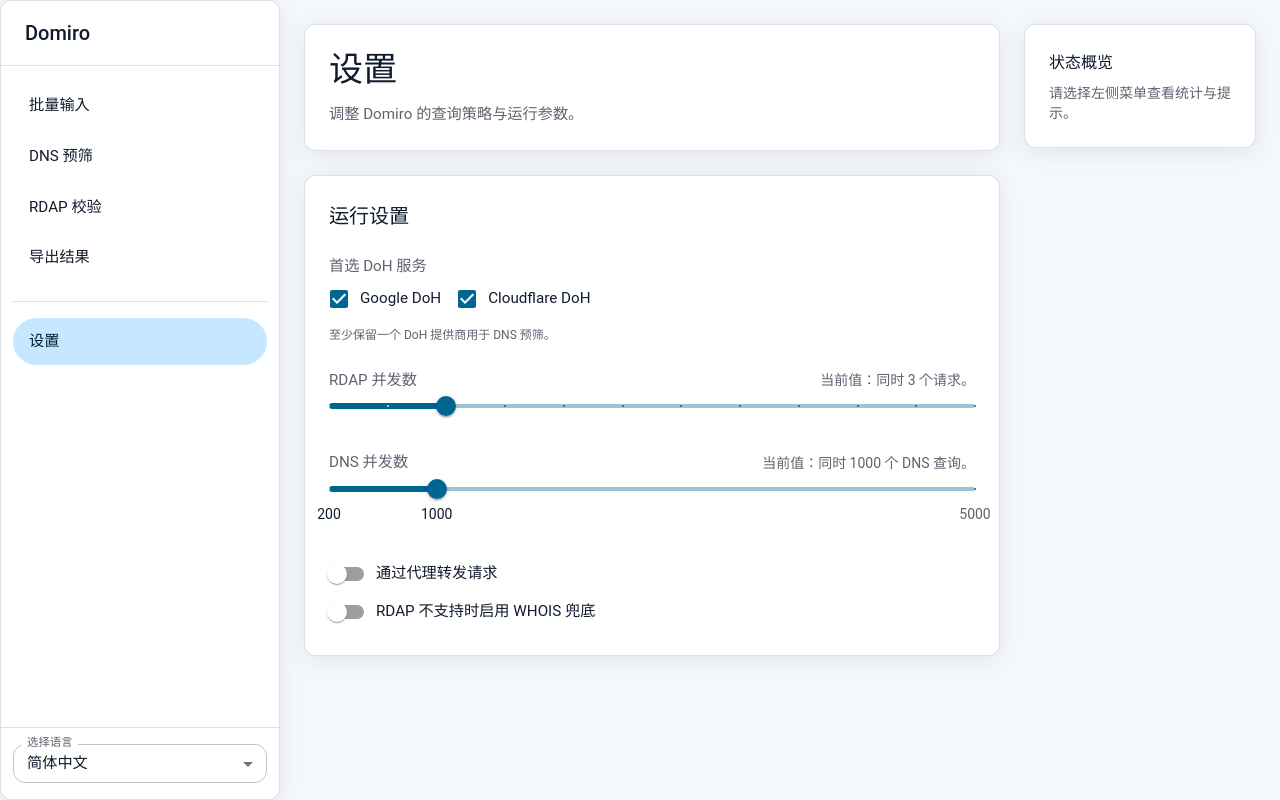
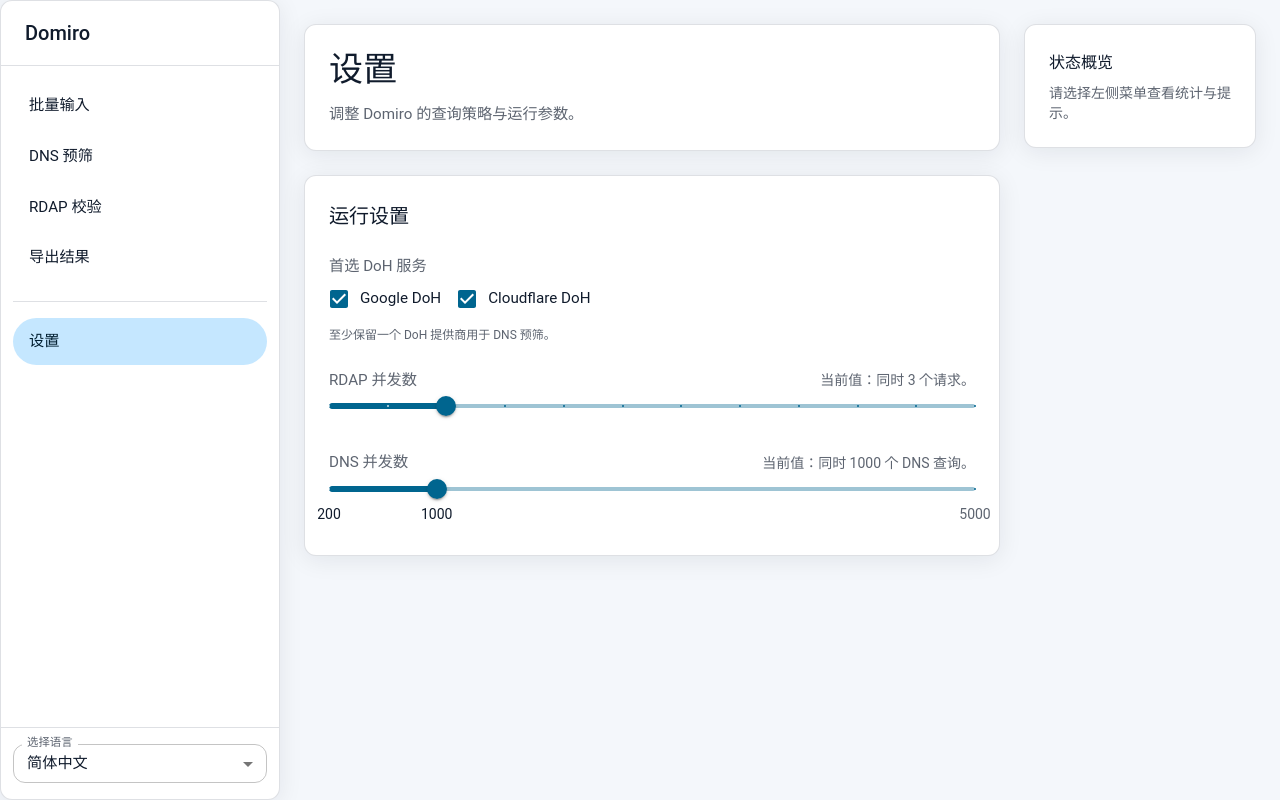
Before and after one commit to domiro-org/web, a React (Vite) app: page /settings in a window 1280 px wide. Built offline with nearby package versions, Linux system fonts and the light colour scheme.

Commit message:
Remove proxy routing and WHOIS fallback options

```diff
--- a/src/locales/en-US/common.json
+++ b/src/locales/en-US/common.json
@@ -171,15 +171,10 @@
   "page.export.settings.rdapHelper": "Current value: {{value}} request(s) at a time.",
   "page.export.settings.dnsConcurrency": "DNS concurrency",
   "page.export.settings.dnsHelper": "Current value: {{value}} DNS lookups in parallel.",
-  "page.export.settings.proxy": "Route requests through proxy",
-  "page.export.settings.whois": "Enable WHOIS fallback when RDAP is unsupported",
   "page.export.sidebar.title": "Session overview",
   "page.export.sidebar.savedAt": "Last saved",
   "page.export.sidebar.totalDns": "DNS rows",
   "page.export.sidebar.providers": "DoH providers",
-  "page.export.sidebar.proxy": "Proxy",
-  "page.export.sidebar.enabled": "Enabled",
-  "page.export.sidebar.disabled": "Disabled",
   "page.export.sidebar.hintTitle": "Tips",
   "page.export.sidebar.hintBody": "Exported JSON contains every detail without redaction. Store it securely if domains are sensitive.",
   "page.export.snackbar.noDns": "Run DNS pre-check before exporting.",
--- a/src/locales/zh-Hans/common.json
+++ b/src/locales/zh-Hans/common.json
@@ -171,15 +171,10 @@
   "page.export.settings.rdapHelper": "当前值：同时 {{value}} 个请求。",
   "page.export.settings.dnsConcurrency": "DNS 并发数",
   "page.export.settings.dnsHelper": "当前值：同时 {{value}} 个 DNS 查询。",
-  "page.export.settings.proxy": "通过代理转发请求",
-  "page.export.settings.whois": "RDAP 不支持时启用 WHOIS 兜底",
   "page.export.sidebar.title": "会话概览",
   "page.export.sidebar.savedAt": "上次保存",
   "page.export.sidebar.totalDns": "DNS 行数",
   "page.export.sidebar.providers": "DoH 提供商",
-  "page.export.sidebar.proxy": "代理",
-  "page.export.sidebar.enabled": "已启用",
-  "page.export.sidebar.disabled": "未启用",
   "page.export.sidebar.hintTitle": "提示",
   "page.export.sidebar.hintBody": "导出的 JSON 包含全部细节，如域名敏感请妥善存储。",
   "page.export.snackbar.noDns": "请先执行 DNS 预筛。",
--- a/src/pages/ExportPage.tsx
+++ b/src/pages/ExportPage.tsx
@@ -162,14 +162,6 @@ export default function ExportPage() {
             <SidebarStat label={t("page.export.sidebar.savedAt")} value={lastSavedLabel} />
             <SidebarStat label={t("page.export.sidebar.totalDns")} value={dns.rows.length} />
             <SidebarStat label={t("page.export.sidebar.providers")} value={providerLabel} />
-            <SidebarStat
-              label={t("page.export.sidebar.proxy")}
-              value={
-                settings.useProxy
-                  ? t("page.export.sidebar.enabled")
-                  : t("page.export.sidebar.disabled")
-              }
-            />
           </Stack>
         </Paper>
         <Paper elevation={1} sx={{ p: 3 }}>
@@ -182,7 +174,7 @@ export default function ExportPage() {
         </Paper>
       </Stack>
     ),
-    [dns.rows.length, lastSavedLabel, providerLabel, settings.useProxy, t]
+    [dns.rows.length, lastSavedLabel, providerLabel, t]
   );
 
   useWideShellSidebar(sidebarContent);
--- a/src/pages/RdapPage.tsx
+++ b/src/pages/RdapPage.tsx
@@ -248,13 +248,9 @@ export default function RdapPage() {
               const baseRow = workingMap.get(candidate.id) ?? { ...candidate };
               try {
                 const rdapResult = await runRdapQueryWithRetry(candidate.ascii, {
-                  useProxy: settings.useProxy,
                   attempts: RDAP_RETRY_ATTEMPTS,
                   delayMs: RDAP_RETRY_DELAY_MS
                 });
-                if (rdapResult.unsupported && settings.enableWhoisFallback) {
-                  // TODO: integrate WHOIS fallback for unsupported TLDs
-                }
                 // 根据实际服务端拼接来源提示，便于排查不同 TLD 的 RDAP 服务
                 const dynamicSourceDetail = t("rdap.detail.source", {
                   source: rdapResult.serviceUrl
@@ -307,8 +303,6 @@ export default function RdapPage() {
       dispatch,
       enqueue,
       rows,
-      settings.enableWhoisFallback,
-      settings.useProxy,
       t
     ]
   );
--- a/src/pages/SettingsPage.tsx
+++ b/src/pages/SettingsPage.tsx
@@ -8,7 +8,6 @@ import FormLabel from "@mui/material/FormLabel";
 import Paper from "@mui/material/Paper";
 import Slider from "@mui/material/Slider";
 import Stack from "@mui/material/Stack";
-import Switch from "@mui/material/Switch";
 import Typography from "@mui/material/Typography";
 import type { ChangeEvent } from "react";
 import { useCallback, useMemo, useState } from "react";
@@ -19,7 +18,7 @@ import { useAppDispatch, useAppState } from "../shared/hooks/useAppState";
 import type { DohProviderId } from "../shared/types";
 
 //
-// 设置页：承载运行参数（DoH、RDAP 并发、代理与 WHOIS 兜底）
+// 设置页：承载运行参数（DoH 与 DNS/RDAP 并发）
 // 该内容从“导出结果”页面迁移至此，便于信息架构更清晰。
 //
 
@@ -74,22 +73,6 @@ export default function SettingsPage() {
     (_event: Event, value: number | number[]) => {
       const nextValue = Array.isArray(value) ? value[0] : value;
       dispatch({ type: "settings/update", payload: { dnsConcurrency: nextValue } });
-    },
-    [dispatch]
-  );
-
-  // 代理开关
-  const handleProxyToggle = useCallback(
-    (_event: ChangeEvent<HTMLInputElement>, checked: boolean) => {
-      dispatch({ type: "settings/update", payload: { useProxy: checked } });
-    },
-    [dispatch]
-  );
-
-  // WHOIS 兜底开关
-  const handleWhoisToggle = useCallback(
-    (_event: ChangeEvent<HTMLInputElement>, checked: boolean) => {
-      dispatch({ type: "settings/update", payload: { enableWhoisFallback: checked } });
     },
     [dispatch]
   );
@@ -192,17 +175,6 @@ export default function SettingsPage() {
           />
         </Box>
 
-        <FormGroup>
-          <FormControlLabel
-            control={<Switch checked={settings.useProxy} onChange={handleProxyToggle} />}
-            label={t("page.export.settings.proxy")}
-          />
-          <FormControlLabel
-            control={<Switch checked={settings.enableWhoisFallback} onChange={handleWhoisToggle} />}
-            label={t("page.export.settings.whois")}
-          />
-        </FormGroup>
-
       </Paper>
     </>
   );
--- a/src/shared/hooks/useAppState.tsx
+++ b/src/shared/hooks/useAppState.tsx
@@ -22,9 +22,7 @@ import {
 const defaultSettings: AppSettings = {
   rdapConcurrency: 3,
   dnsConcurrency: 1000,
-  dohProviders: ["google", "cloudflare"],
-  useProxy: false,
-  enableWhoisFallback: false
+  dohProviders: ["google", "cloudflare"]
 };
 
 const defaultState: AppState = {
@@ -723,9 +721,7 @@ function sanitizeSettings(settings: AppSettings): AppSettings {
   return {
     rdapConcurrency,
     dnsConcurrency,
-    dohProviders: safeProviders,
-    useProxy: Boolean(settings.useProxy),
-    enableWhoisFallback: Boolean(settings.enableWhoisFallback)
+    dohProviders: safeProviders
   } satisfies AppSettings;
 }
 
@@ -736,8 +732,6 @@ function areSettingsEqual(a: AppSettings, b: AppSettings): boolean {
   return (
     a.rdapConcurrency === b.rdapConcurrency &&
     a.dnsConcurrency === b.dnsConcurrency &&
-    a.useProxy === b.useProxy &&
-    a.enableWhoisFallback === b.enableWhoisFallback &&
     a.dohProviders.length === b.dohProviders.length &&
     a.dohProviders.every((provider, index) => provider === b.dohProviders[index])
   );
--- a/src/shared/types.ts
+++ b/src/shared/types.ts
@@ -84,10 +84,6 @@ export interface AppSettings {
   dnsConcurrency: number;
   /** DoH 查询使用的提供者顺序 */
   dohProviders: DohProviderId[];
-  /** 是否通过代理中转网络请求 */
-  useProxy: boolean;
-  /** 是否对不支持 RDAP 的 TLD 启用 WHOIS 兜底 */
-  enableWhoisFallback: boolean;
 }
 
 /**
--- a/src/shared/utils/rdapQuery.ts
+++ b/src/shared/utils/rdapQuery.ts
@@ -4,12 +4,7 @@ import { delay } from "./async";
 
 const IANA_RDAP_BOOTSTRAP_ENDPOINT = "https://data.iana.org/rdap/dns.json";
 
-interface RdapQueryOptions {
-  /** 是否通过代理请求 RDAP */
-  useProxy?: boolean;
-}
-
-interface RdapRetryOptions extends RdapQueryOptions {
+interface RdapRetryOptions {
   /** 最大自动重试次数（包含首次调用） */
   attempts?: number;
   /** 每轮基础等待时间（毫秒），将按尝试次数线性递增 */
@@ -41,11 +36,8 @@ let rdapServiceIndexPromise: Promise<RdapServiceIndex> | null = null;
  * @param domain ASCII 形式的域名
  * @returns RDAP 查询结果结构
  */
-export async function runRdapQuery(
-  domain: string,
-  options?: RdapQueryOptions
-): Promise<RdapCheckResult> {
-  const candidates = await resolveEndpointCandidates(domain, options?.useProxy);
+export async function runRdapQuery(domain: string): Promise<RdapCheckResult> {
+  const candidates = await resolveEndpointCandidates(domain);
 
   if (candidates.length === 0) {
     return {
@@ -153,13 +145,13 @@ export async function runRdapQuery(
 /**
  * 在 RDAP 查询基础上增加自动重试逻辑，对 429/网络错误进行退避重试。
  * @param domain ASCII 域名
- * @param options 代理与重试配置
+ * @param options 重试配置
  */
 export async function runRdapQueryWithRetry(
   domain: string,
   options?: RdapRetryOptions
 ): Promise<RdapCheckResult> {
-  const { attempts: attemptOverride, delayMs: delayOverride, ...queryOptions } = options ?? {};
+  const { attempts: attemptOverride, delayMs: delayOverride } = options ?? {};
   const attempts = Math.max(attemptOverride ?? 3, 1);
   const baseDelay = Math.max(delayOverride ?? 1000, 0);
   let lastError: unknown;
@@ -167,7 +159,7 @@ export async function runRdapQueryWithRetry(
 
   for (let attempt = 1; attempt <= attempts; attempt += 1) {
     try {
-      const result = await runRdapQuery(domain, queryOptions);
+      const result = await runRdapQuery(domain);
       if (result.status === 429 && attempt < attempts) {
         lastResult = result;
         const retryAfterRaw = result.detailParams?.retryAfter;
@@ -229,10 +221,7 @@ function parseRetryAfter(value: string | null): number | undefined {
 /**
  * 根据设置决定 RDAP 请求的实际端点列表。
  */
-async function resolveEndpointCandidates(
-  domain: string,
-  useProxy?: boolean
-): Promise<RdapEndpointCandidate[]> {
+async function resolveEndpointCandidates(domain: string): Promise<RdapEndpointCandidate[]> {
   const tld = extractTld(domain);
   if (!tld) {
     return [];
@@ -243,21 +232,6 @@ async function resolveEndpointCandidates(
 
   if (!serviceUrls || serviceUrls.length === 0) {
     return [];
-  }
-
-  const serviceDisplay = formatServiceDisplay(serviceUrls[0] ?? "");
-
-  if (useProxy) {
-    const proxyBase = import.meta.env.VITE_API_PROXY;
-    if (proxyBase) {
-      const normalized = proxyBase.endsWith("/") ? proxyBase.slice(0, -1) : proxyBase;
-      return [
-        {
-          url: `${normalized}/rdap?domain=${encodeURIComponent(domain)}`,
-          serviceDisplay
-        }
-      ];
-    }
   }
 
   // 直接访问各个 RDAP 服务端点
```
